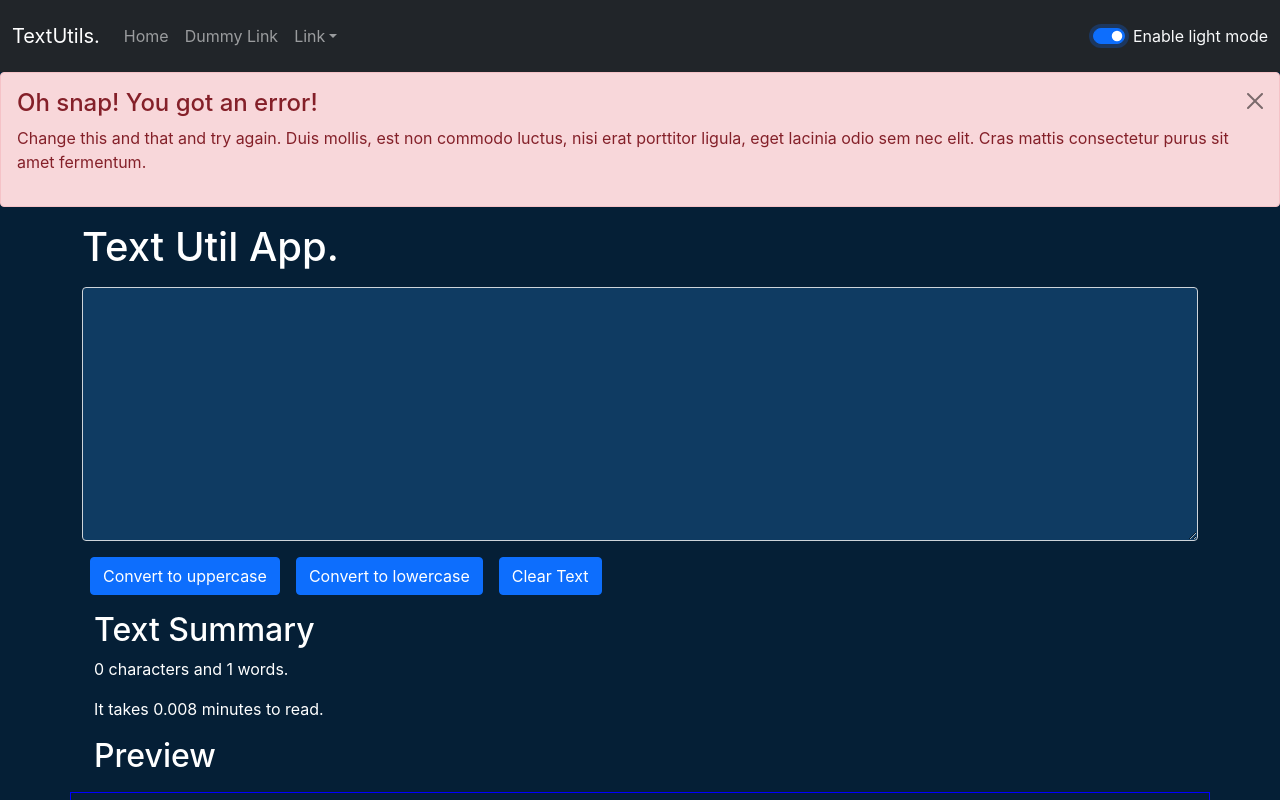
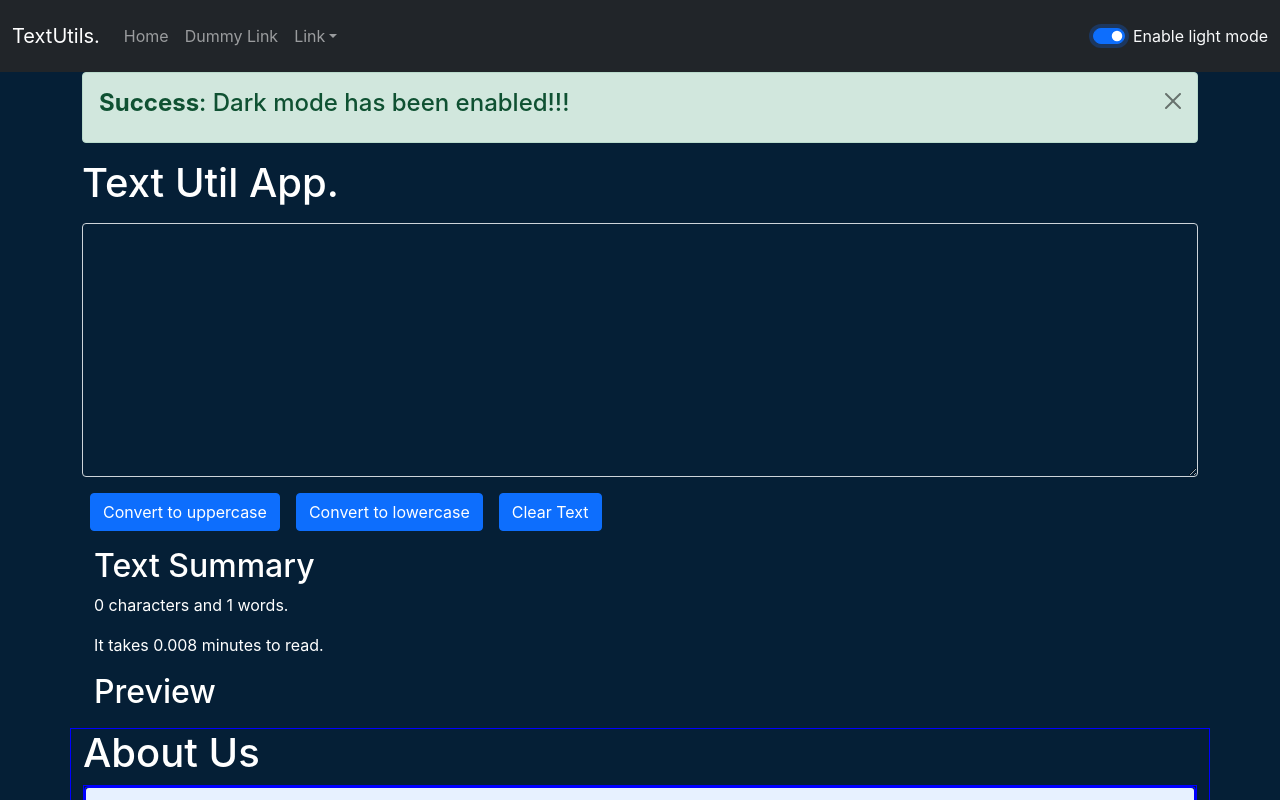
Before and after one commit to GheewW02/React-Projects, a React (Create React App) app in the folder 02-text-utils-app/: page / in a window 1280 px wide. Both pictures are taken after a click on the checkbox "Enable dark mode". Shown: the top 800 px of the page. Built offline with nearby package versions, Linux system fonts and the light colour scheme.

Commit message:
Added: Alert box

```diff
--- a/02-text-utils-app/src/App.js
+++ b/02-text-utils-app/src/App.js
@@ -6,19 +6,31 @@ import TextForm from "./components/TextForm";
 
 export default function App() {
   const [mode, setMode] = useState("light");
+
+  const [alert, setAlert] = useState(null);
+
+  const showAlert = (message, type) => {
+    setAlert({
+      msg: message,
+      type: type,
+    });
+  };
+
   const toggleMode = () => {
     if (mode === "light") {
       setMode("dark");
       document.body.style.backgroundColor = "#051f36";
+      showAlert("Dark mode has been enabled!!!", "success");
     } else {
       setMode("light");
       document.body.style.backgroundColor = "white";
+      showAlert("Light mode has been enabled!!!", "success");
     }
   };
   return (
     <>
       <Navibar mode={mode} toggleMode={toggleMode} />
-      <AlertBox />
+      <AlertBox alert={alert} />
       <TextForm mode={mode} heading="Text Util App." />
       <About mode={mode} />
     </>
--- a/02-text-utils-app/src/components/AlertBox.js
+++ b/02-text-utils-app/src/components/AlertBox.js
@@ -1,17 +1,20 @@
 import React from "react";
 import Alert from "react-bootstrap/Alert";
 
-export default function AlertBox() {
+export default function AlertBox(props) {
+  const toCapital = (word) => {
+    const lower = word.toLowerCase();
+    return lower.charAt(0).toUpperCase() + lower.slice(1);
+  };
   return (
-    <>
-      <Alert variant="danger" dismissible>
-        <Alert.Heading>Oh snap! You got an error!</Alert.Heading>
-        <p>
-          Change this and that and try again. Duis mollis, est non commodo
-          luctus, nisi erat porttitor ligula, eget lacinia odio sem nec elit.
-          Cras mattis consectetur purus sit amet fermentum.
-        </p>
-      </Alert>
-    </>
+    props.alert && (
+      <div className="container">
+        <Alert variant={`${props.alert.type}`} dismissible>
+          <Alert.Heading>
+            <strong>{toCapital(props.alert.type)}</strong>: {props.alert.msg}
+          </Alert.Heading>
+        </Alert>
+      </div>
+    )
   );
 }
--- a/02-text-utils-app/src/components/TextForm.js
+++ b/02-text-utils-app/src/components/TextForm.js
@@ -44,7 +44,7 @@ export default function TextForm(props) {
           <Form.Group className="my-3">
             <Form.Control
               style={{
-                backgroundColor: props.mode === "dark" ? "#0f3b62" : "white",
+                backgroundColor: props.mode === "dark" ? "#051f36" : "white",
                 color: props.mode === "dark" ? "white" : "black",
               }}
               as="textarea"
```
